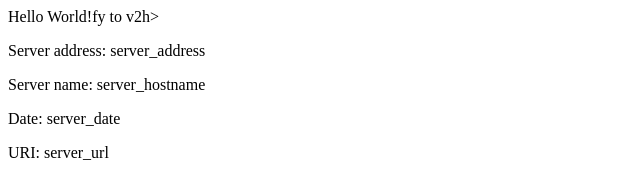
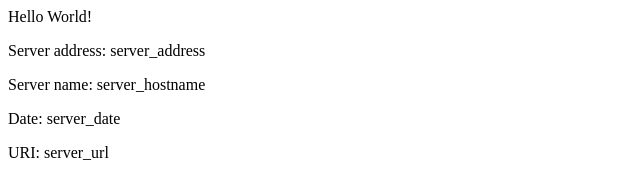
Before and after one commit to juaco23/eks-example, a plain HTML site: page src/index.html in a window 1280 px wide. Shown: the full height of the page, 0-640 px from the left. Drawn offline with Linux system fonts and the light colour scheme.

Commit message:
Revert "v2 Updating home page"
This reverts commit 8e7dd6cc85afb2f21c60f2d8df171cbc3ef3a313.

```diff
--- a/src/index.html
+++ b/src/index.html
@@ -2,7 +2,7 @@
 <title>Hello World</title>
 </head>
 <div class="info">
-<h>Hello World!fy to v2h>
+<h>Hello World!</h>
 <p><span>Server&nbsp;address:</span> <span>server_address</span></p>
 <p><span>Server&nbsp;name:</span> <span>server_hostname</span></p>
 <p class="smaller"><span>Date:</span> <span>server_date</span></p>
```
